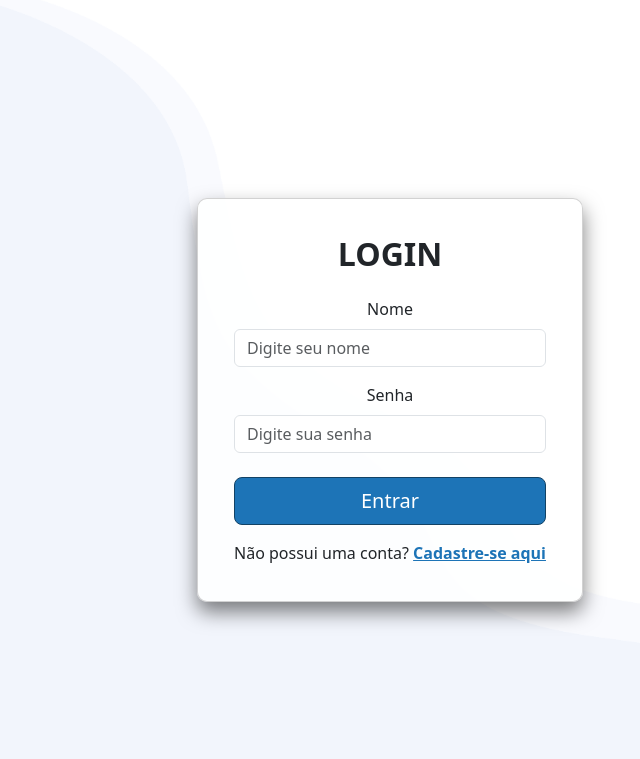
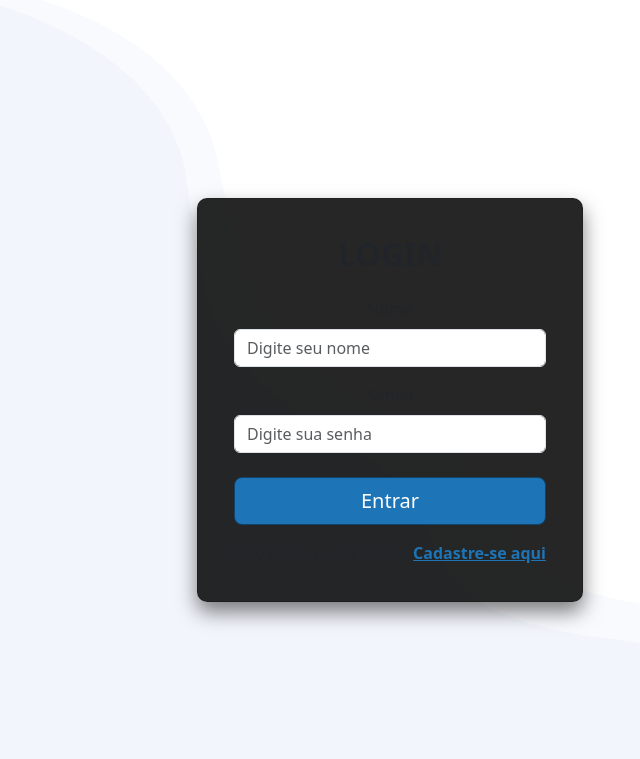
Before and after one commit to GledsonLevy/Trabalho-Final-PHP, a PHP site: page /logar.php in a window 1280 px wide. Shown: the top 759 px of the page, without its empty margins (250-890 px from the left). Run offline with PHP 8.4, Linux system fonts and the light colour scheme.

Commit message:
Update logar.php

```diff
--- a/logar.php
+++ b/logar.php
@@ -30,7 +30,7 @@ if (isset($_SESSION["nome"])) {
     }
 
     .card {
-        background: rgba(255, 255, 255, 0.85);
+        background: rgba(0, 0, 0, 0.85);
         border-radius: 10px;
         padding: 20px;
         box-shadow: 0 10px 20px rgba(0, 0, 0, 0.5); /* Sombra para destaque */
```
